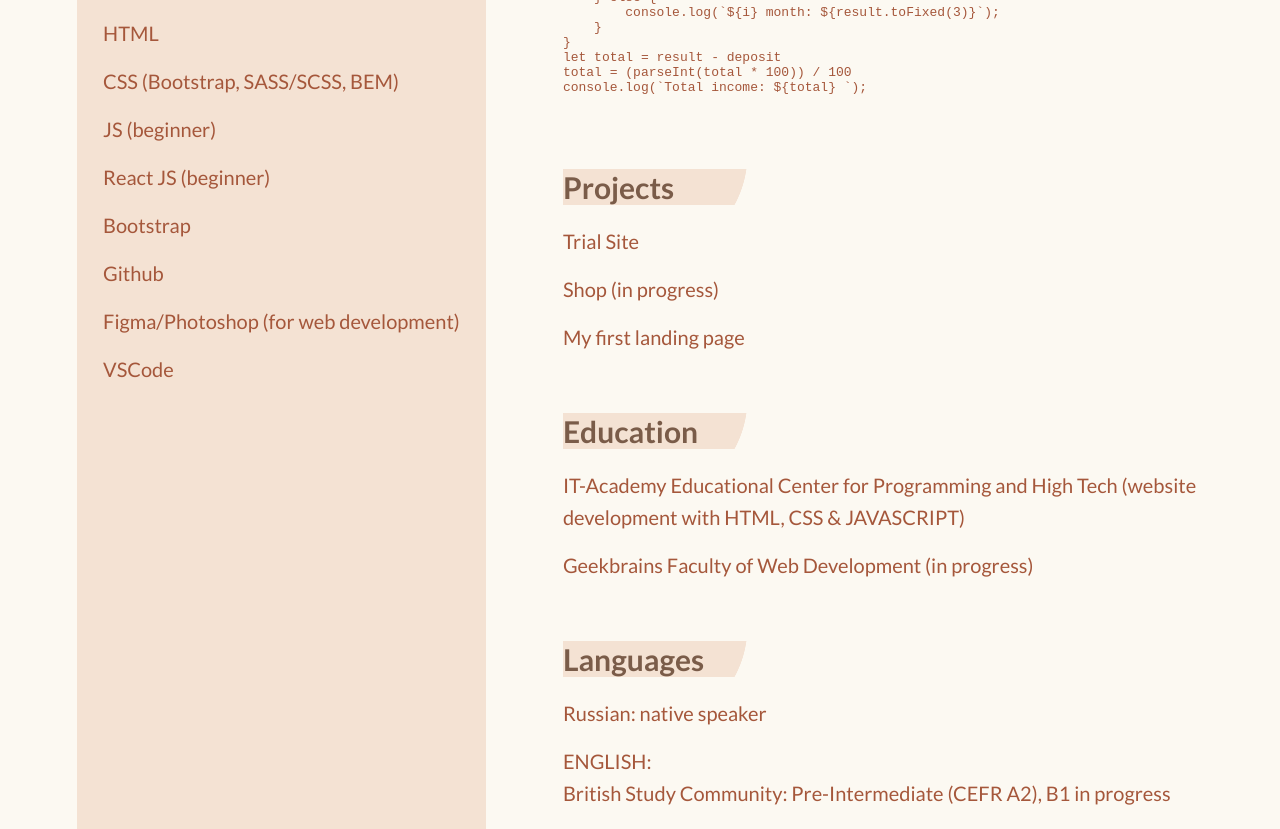
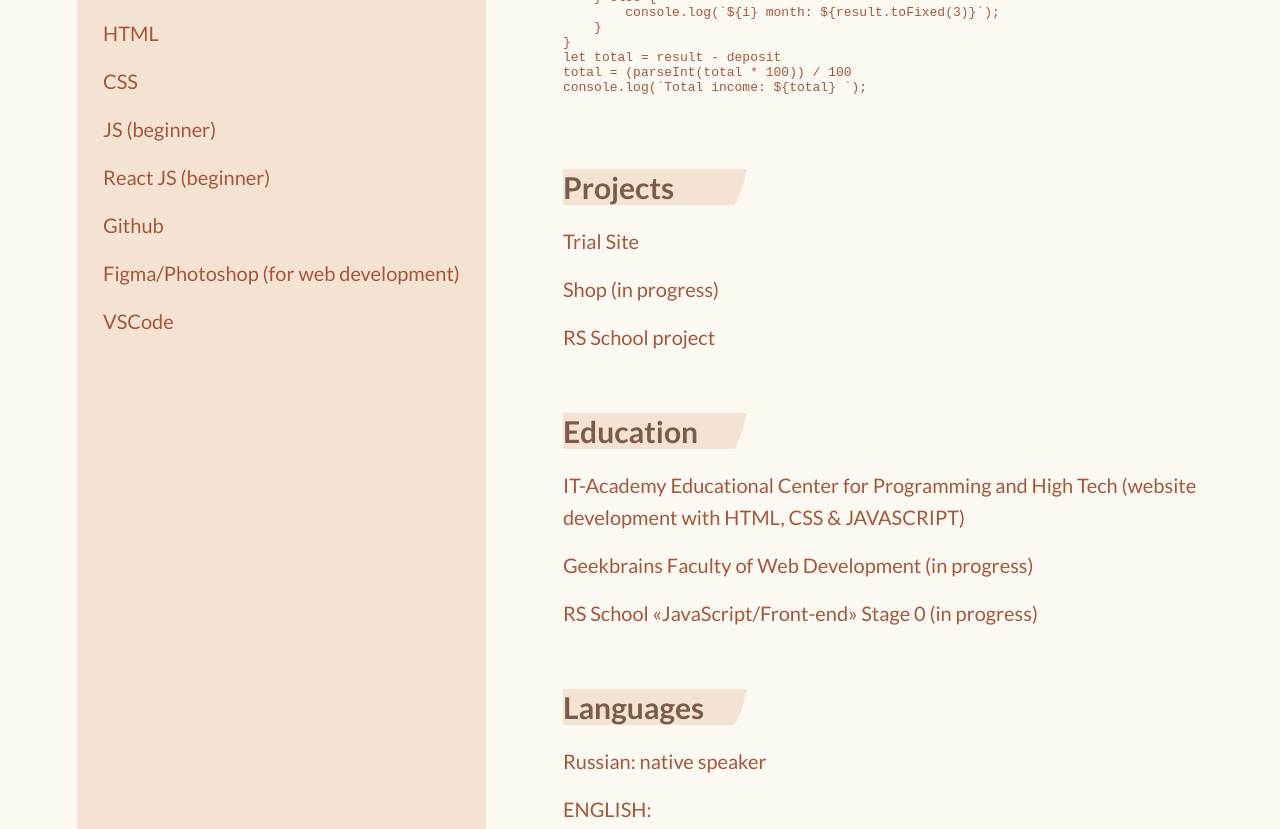
Before and after one commit to bermet-usubalieva/rsschool-cv-old, a plain HTML site: page index.html in a window 1280 px wide. Shown: the part 717-1546 px from the top of the page. Drawn offline with Linux system fonts and the light colour scheme.

Commit message:
add new ptoject RS

```diff
--- a/index.html
+++ b/index.html
@@ -77,10 +77,9 @@
                     <h2 class="skills__title">Skills</h2>
                     <ul>
                         <li>HTML</li>
-                        <li>CSS (Bootstrap, SASS/SCSS, BEM)</li>
+                        <li>CSS</li>
                         <li>JS (beginner)</li>
                         <li>React JS (beginner)</li>
-                        <li>Bootstrap</li>
                         <li>Github</li>
                         <li>Figma/Photoshop (for web development)</li>
                         <li>VSCode</li>
@@ -130,8 +129,7 @@ console.log(`Total income: ${total} `);
                             <a href="http://fe.it-academy.by/Sites/0030405/home/geek/index.html">Shop (in progress)</a>
                         </li>
                         <li>
-                            <a href="http://fe.it-academy.by/Sites/0030405/home/lesson_8c/index.html">My first landing
-                                page</a>
+                            <a href="https://github.com/bermet-usubalieva/rs-stage-0"> RS School project</a>
                         </li>
                     </ul>
                 </section>
@@ -145,6 +143,10 @@ console.log(`Total income: ${total} `);
                         </li>
                         <li>Geekbrains
                             Faculty of Web Development (in progress)
+                        </li>
+                        <li>RS School
+                            «JavaScript/Front-end»
+                            Stage 0 (in progress)
                         </li>
                     </ul>
                 </section>
```
